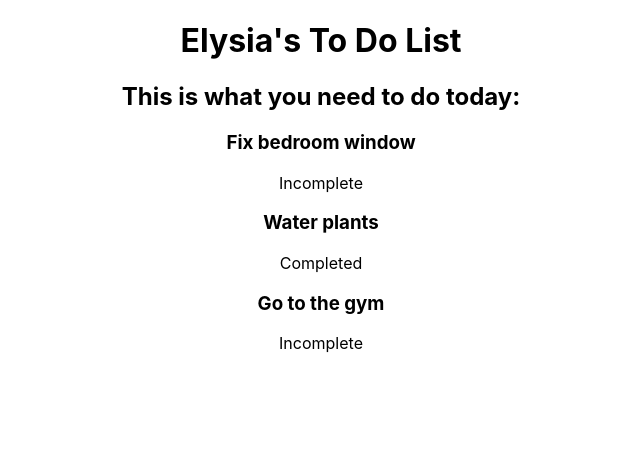
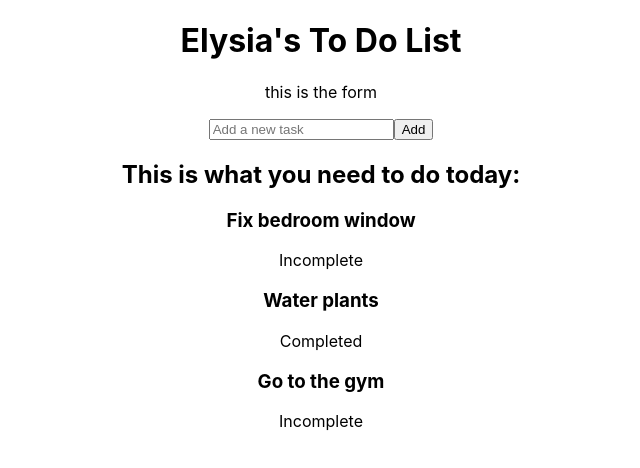
Before and after one commit to bloominstituteoftechnology/reducer-todo, a React (Create React App) app in the folder todo/: page / in a window 1280 px wide. Shown: the top 468 px of the page, without its empty margins (319-959 px from the left). Built offline with nearby package versions, Linux system fonts and the light colour scheme.

Commit message:
Creates add new task form

```diff
--- a/todo/src/App.js
+++ b/todo/src/App.js
@@ -2,6 +2,7 @@ import React, { useReducer } from 'react';
 import './App.css';
 // components
 import TodoList from './components/TodoList';
+import TodoForm from './components/TodoForm';
 // reducers
 import { todoReducer, initialState } from './reducers/todoReducer';
 
@@ -15,6 +16,7 @@ function App() {
       <header>
         <h1>Elysia's To Do List</h1>
       </header>
+      <TodoForm />
       <TodoList tasks={state.tasks} />
     </div>
   );
--- /dev/null
+++ b/todo/src/components/TodoForm.js
@@ -0,0 +1,19 @@
+import React from 'react';
+
+const TodoForm = () => {
+    return (
+        <div>
+            <p>this is the form</p>
+            <form>
+                <input
+                    type="text"
+                    name="newTask"
+                    placeholder="Add a new task"
+                />
+                <button type="submit">Add</button>
+            </form>
+        </div>
+    )
+}
+
+export default TodoForm;
```
